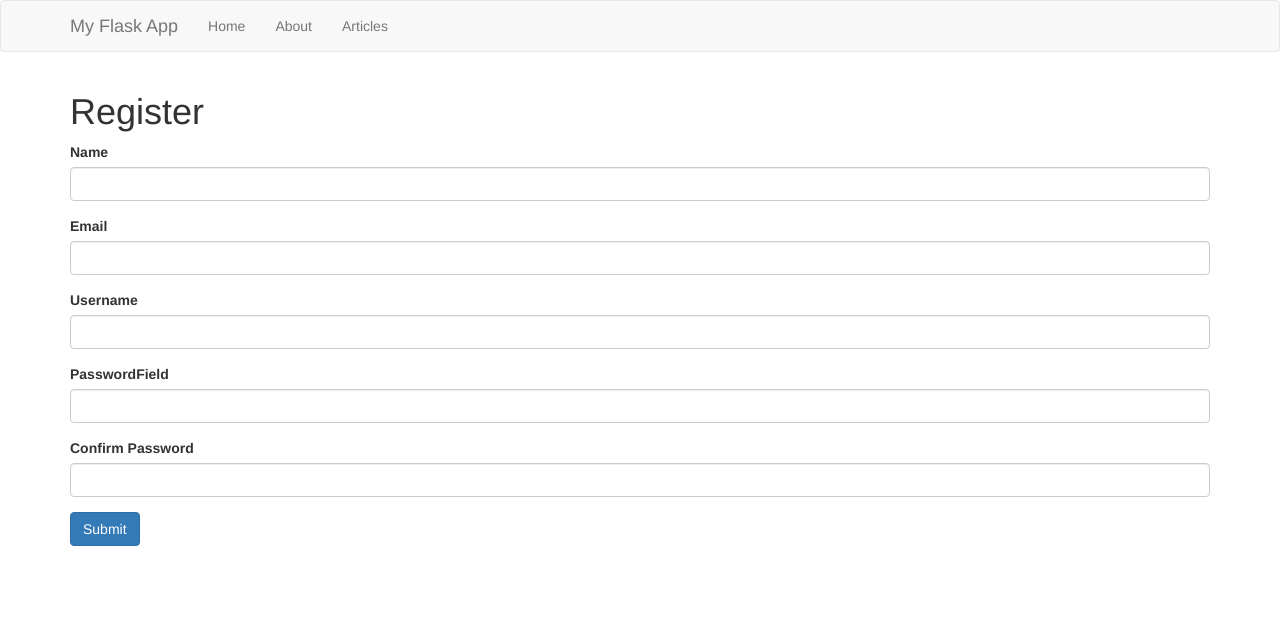
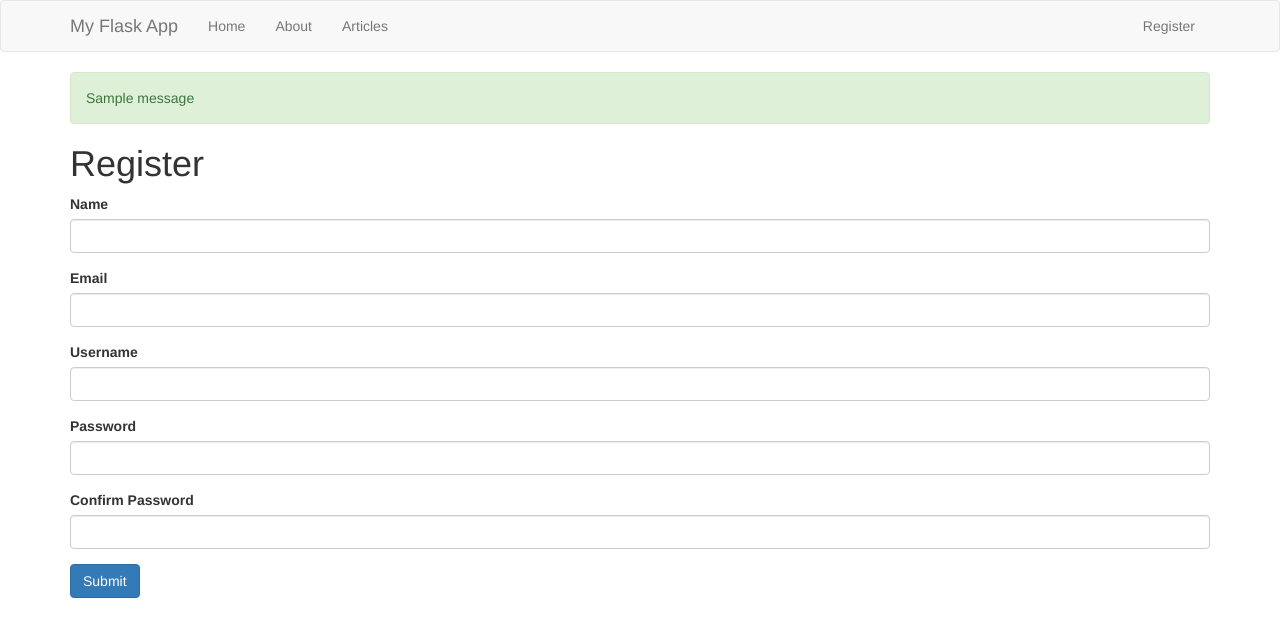
Before and after one commit to Lincxx/flask-simple-app, a Flask app: page /register in a window 1280 px wide. Shown: the top 637 px of the page. Run offline with Flask 2, Linux system fonts and the light colour scheme; one stand-in notice (Sample message) is shown; some libraries are stand-ins or nearby versions.

Commit message:
Setup register a new user and flashing

```diff
--- a/app.py
+++ b/app.py
@@ -38,7 +38,7 @@ class RegisterForm(Form):
     name = StringField('Name', [validators.Length(min=1, max=50)])
     username = StringField('Username', [validators.Length(min=4, max=25)])
     email = StringField('Email', [validators.Length(min=6, max=50)])
-    password = PasswordField('PasswordField', [
+    password = PasswordField('Password', [
         validators.DataRequired(),
         validators.EqualTo('confirm', message='Password do not match')
     ])
@@ -49,10 +49,51 @@ def register():
     form = RegisterForm(request.form)
     #check to see if post or get
     if request.method == "POST" and form.validate():
+        name = form.name.data
+        email = form.email.data
+        username = form.username.data
+        password = sha256_crypt.encrypt(str(form.password.data))
 
-        return render_template('register.html', form=form)
+        #create the cursor
+        cur = mysql.connection.cursor()
+
+        #execute query
+        cur.execute("INSERT INTO users(name, email, username, password) VALUE(%s, %s, %s,%s)", (name, email, username, password))
+        #cur.execute(f"INSERT INTO users(name, email, username, password) VALUES({name}, {email}, {username}, {password})")
+
+        #commit to db
+        mysql.connection.commit()
+
+        #close connection
+        cur.close()
+
+        flash("You are now registered and can login", 'success')
+
+        return redirect(url_for('login'))
     return render_template('register.html', form=form)
+
+#user login
+@app.route('/login', methods=['GET', 'POST'])
+def login():
+    if request.method == 'POST':
+        #get form fields
+        username = request.form['username']
+        password_candidate = request.form['password']
+
+        # create cursor
+        cur = mysql.connection.cursor()
+
+        # get user by username
+        result = cur.execute("SELECT * FROM users WHERE username = %s", [username])
+
+        if result > 0:
+            #get stored hash
+            data = cur.fetchone()
+            password = data['password']
+
+    return render_template('login.html')
 
 
 if  __name__  ==  '__main__':
+    app.secret_key='secret123'
     app.run(debug=True)
--- /dev/null
+++ b/templates/includes/_message.html
@@ -0,0 +1,8 @@
+{% with messages = get_flashed_messages(with_categories=true) %}
+  {% if messages %}
+    {% for category, message in messages %}
+      <div class="alert alert-{{ category }}">{{ message }}</div>
+    {% endfor %}
+
+  {% endif %}
+{% endwith %}
--- a/templates/includes/_navbar.html
+++ b/templates/includes/_navbar.html
@@ -7,7 +7,7 @@
           <span class="icon-bar"></span>
           <span class="icon-bar"></span>
         </button>
-        <a class="navbar-brand" href="#">My Flask App</a>
+        <a class="navbar-brand" href="/">My Flask App</a>
       </div>
       <div id="navbar" class="collapse navbar-collapse">
         <ul class="nav navbar-nav">
@@ -15,6 +15,9 @@
           <li><a href="/about">About</a></li>
           <li><a href="/articles">Articles</a></li>
         </ul>
+        <ul class="nav navbar-nav navbar-right">
+            <li><a href="/register">Register</a></li>
+          </ul>
       </div><!--/.nav-collapse -->
     </div>
   </nav>
--- a/templates/layout.html
+++ b/templates/layout.html
@@ -10,6 +10,7 @@
 <body>
     {% include 'includes/_navbar.html' %}
     <div class="container">
+        {% include 'includes/_message.html' %}
         {% block body %}{% endblock %}
     </div>
     <script
```
Also changed, not shown: README.md.
